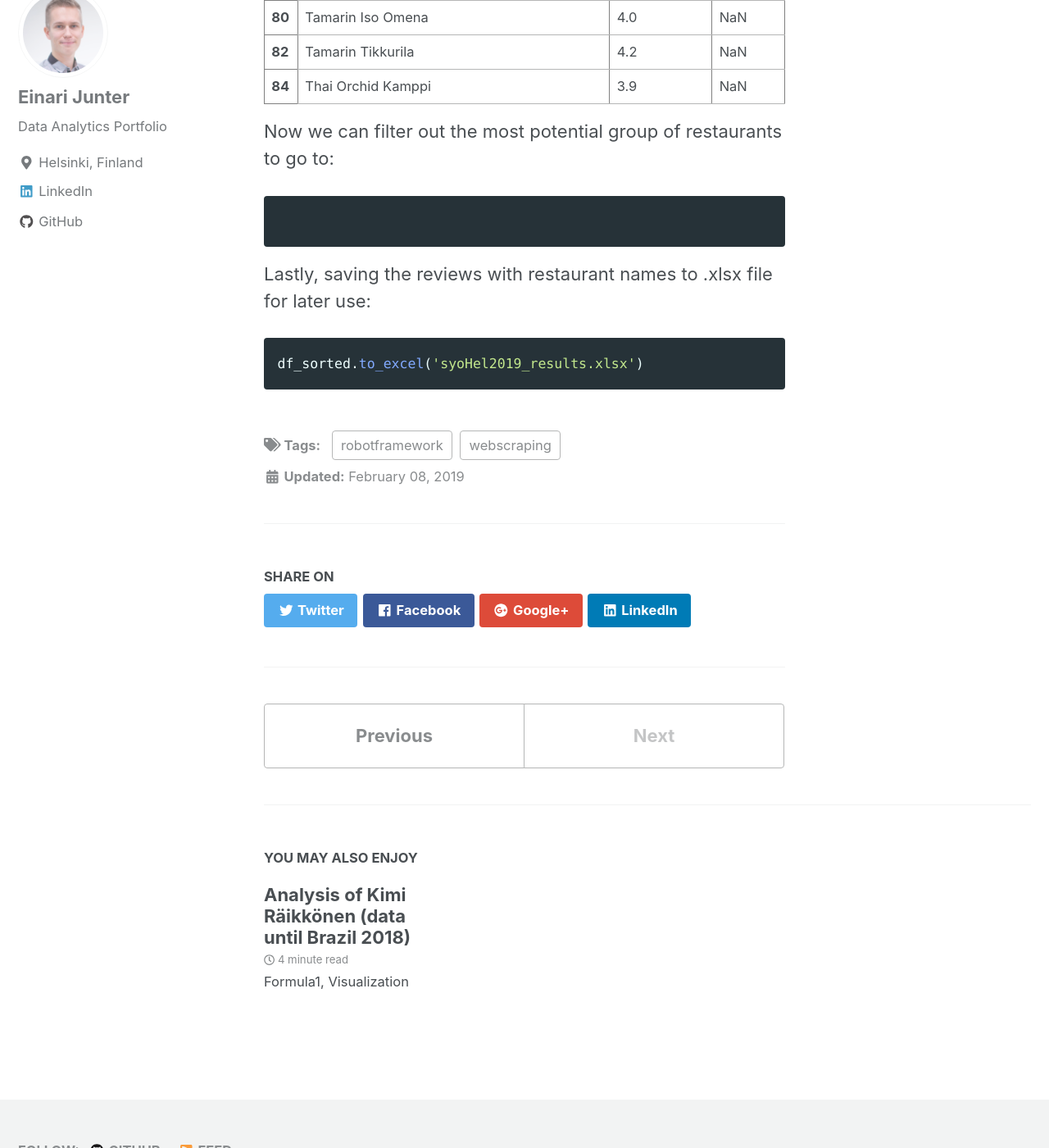
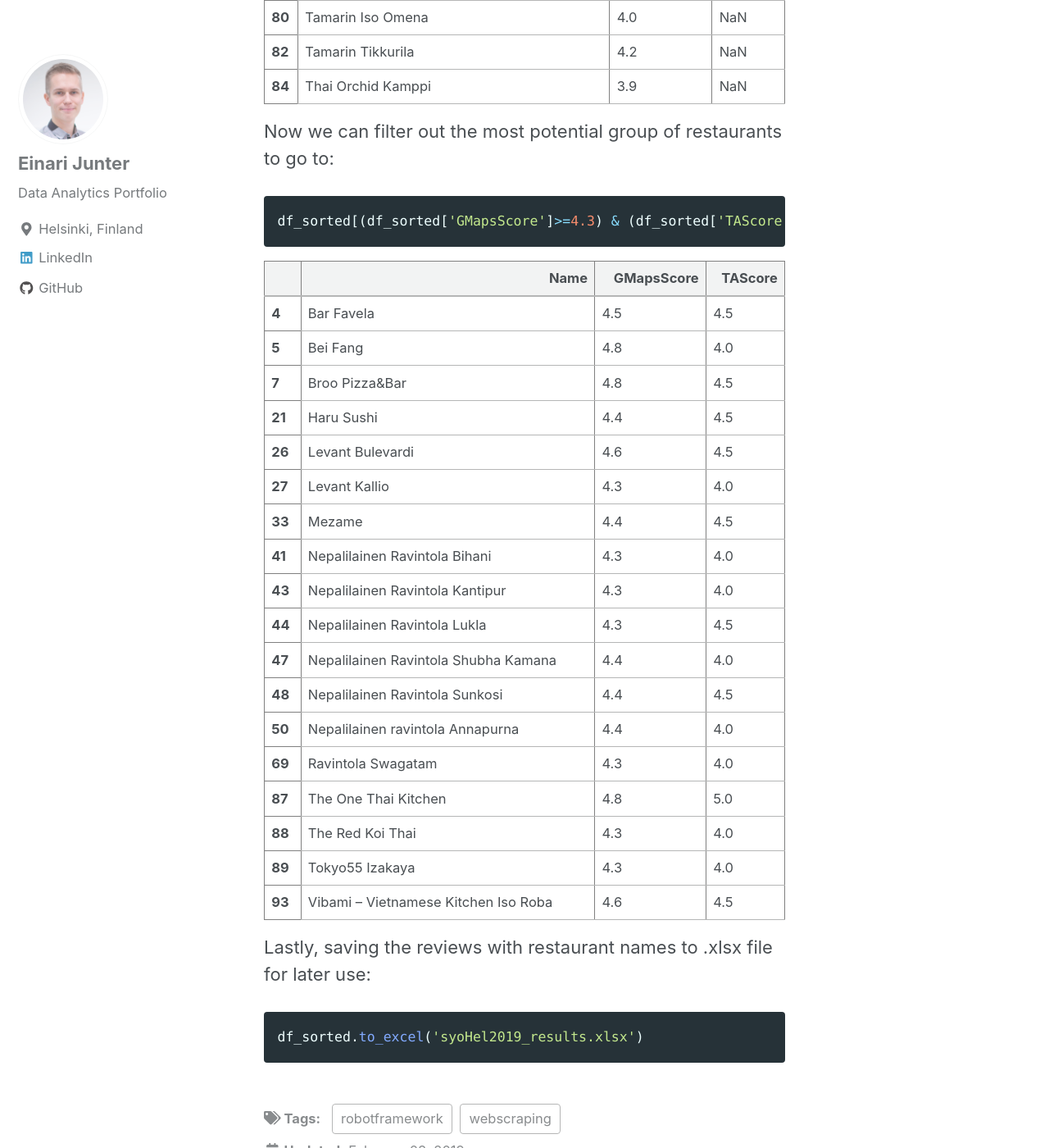
Before and after one commit to einarijunter/einarijunter.github.io, a Jekyll site: the page built from _posts/2019-02-08-syoHel2019.md, in a window 1280 px wide and 1400 px high, scrolled down 9315 px. Shown: the whole window at 82% size. Built offline with Jekyll 4.4.1, drawn with Linux system fonts in a browser that asks for light colours; cached includes are drawn as plain includes; nearby versions of some CDN libraries; some of the changed text lies outside the part shown.

Commit message:
robotframework project

````diff
--- a/_posts/2019-02-08-syoHel2019.md
+++ b/_posts/2019-02-08-syoHel2019.md
@@ -575,8 +575,149 @@ Now we can filter out the most potential group of restaurants to go to:
 
 
 ```python
+df_sorted[(df_sorted['GMapsScore']>=4.3) & (df_sorted['TAScore']>=4)]
+```
 
-```
+
+
+
+<div>
+<style scoped>
+    .dataframe tbody tr th:only-of-type {
+        vertical-align: middle;
+    }
+
+    .dataframe tbody tr th {
+        vertical-align: top;
+    }
+
+    .dataframe thead th {
+        text-align: right;
+    }
+</style>
+<table border="1" class="dataframe">
+  <thead>
+    <tr style="text-align: right;">
+      <th></th>
+      <th>Name</th>
+      <th>GMapsScore</th>
+      <th>TAScore</th>
+    </tr>
+  </thead>
+  <tbody>
+    <tr>
+      <th>4</th>
+      <td>Bar Favela</td>
+      <td>4.5</td>
+      <td>4.5</td>
+    </tr>
+    <tr>
+      <th>5</th>
+      <td>Bei Fang</td>
+      <td>4.8</td>
+      <td>4.0</td>
+    </tr>
+    <tr>
+      <th>7</th>
+      <td>Broo Pizza&amp;Bar</td>
+      <td>4.8</td>
+      <td>4.5</td>
+    </tr>
+    <tr>
+      <th>21</th>
+      <td>Haru Sushi</td>
+      <td>4.4</td>
+      <td>4.5</td>
+    </tr>
+    <tr>
+      <th>26</th>
+      <td>Levant Bulevardi</td>
+      <td>4.6</td>
+      <td>4.5</td>
+    </tr>
+    <tr>
+      <th>27</th>
+      <td>Levant Kallio</td>
+      <td>4.3</td>
+      <td>4.0</td>
+    </tr>
+    <tr>
+      <th>33</th>
+      <td>Mezame</td>
+      <td>4.4</td>
+      <td>4.5</td>
+    </tr>
+    <tr>
+      <th>41</th>
+      <td>Nepalilainen Ravintola Bihani</td>
+      <td>4.3</td>
+      <td>4.0</td>
+    </tr>
+    <tr>
+      <th>43</th>
+      <td>Nepalilainen Ravintola Kantipur</td>
+      <td>4.3</td>
+      <td>4.0</td>
+    </tr>
+    <tr>
+      <th>44</th>
+      <td>Nepalilainen Ravintola Lukla</td>
+      <td>4.3</td>
+      <td>4.5</td>
+    </tr>
+    <tr>
+      <th>47</th>
+      <td>Nepalilainen Ravintola Shubha Kamana</td>
+      <td>4.4</td>
+      <td>4.0</td>
+    </tr>
+    <tr>
+      <th>48</th>
+      <td>Nepalilainen Ravintola Sunkosi</td>
+      <td>4.4</td>
+      <td>4.5</td>
+    </tr>
+    <tr>
+      <th>50</th>
+      <td>Nepalilainen ravintola Annapurna</td>
+      <td>4.4</td>
+      <td>4.0</td>
+    </tr>
+    <tr>
+      <th>69</th>
+      <td>Ravintola Swagatam</td>
+      <td>4.3</td>
+      <td>4.0</td>
+    </tr>
+    <tr>
+      <th>87</th>
+      <td>The One Thai Kitchen</td>
+      <td>4.8</td>
+      <td>5.0</td>
+    </tr>
+    <tr>
+      <th>88</th>
+      <td>The Red Koi Thai</td>
+      <td>4.3</td>
+      <td>4.0</td>
+    </tr>
+    <tr>
+      <th>89</th>
+      <td>Tokyo55 Izakaya</td>
+      <td>4.3</td>
+      <td>4.0</td>
+    </tr>
+    <tr>
+      <th>93</th>
+      <td>Vibami – Vietnamese Kitchen Iso Roba</td>
+      <td>4.6</td>
+      <td>4.5</td>
+    </tr>
+  </tbody>
+</table>
+</div>
+
+
 
 Lastly, saving the reviews with restaurant names to .xlsx file for later use:
 
````
